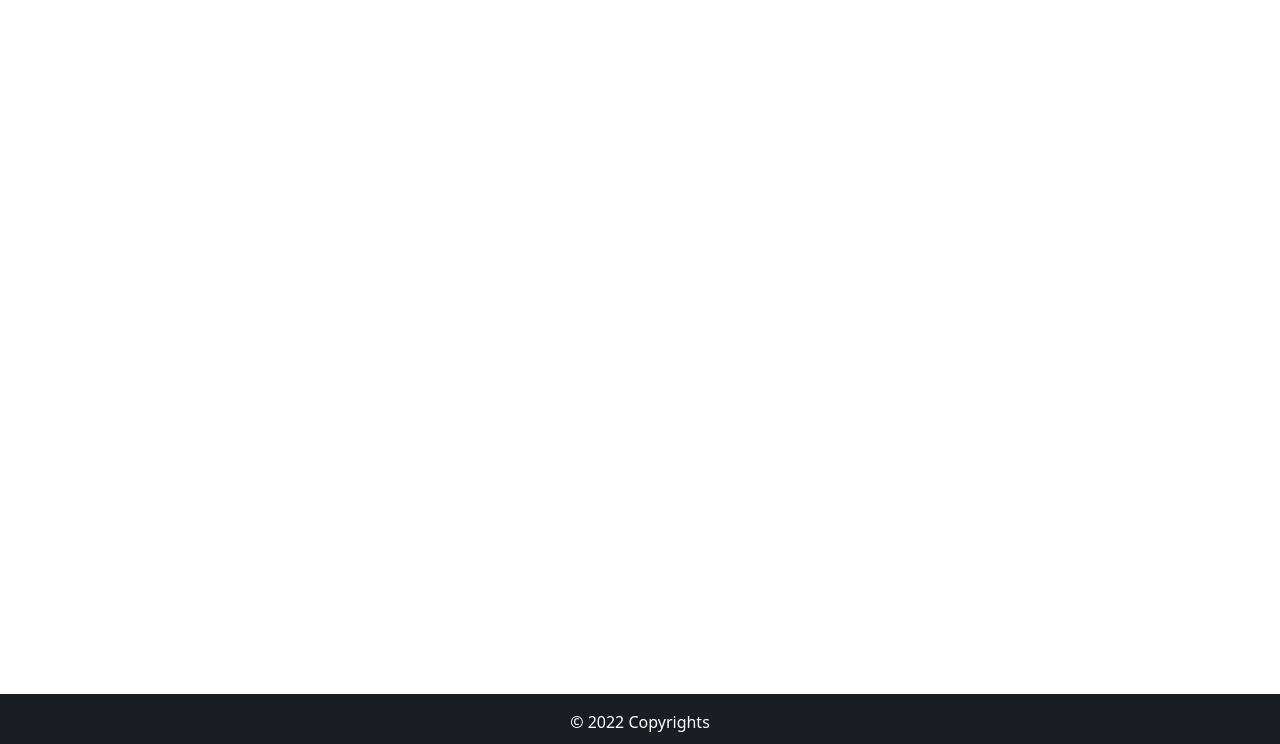
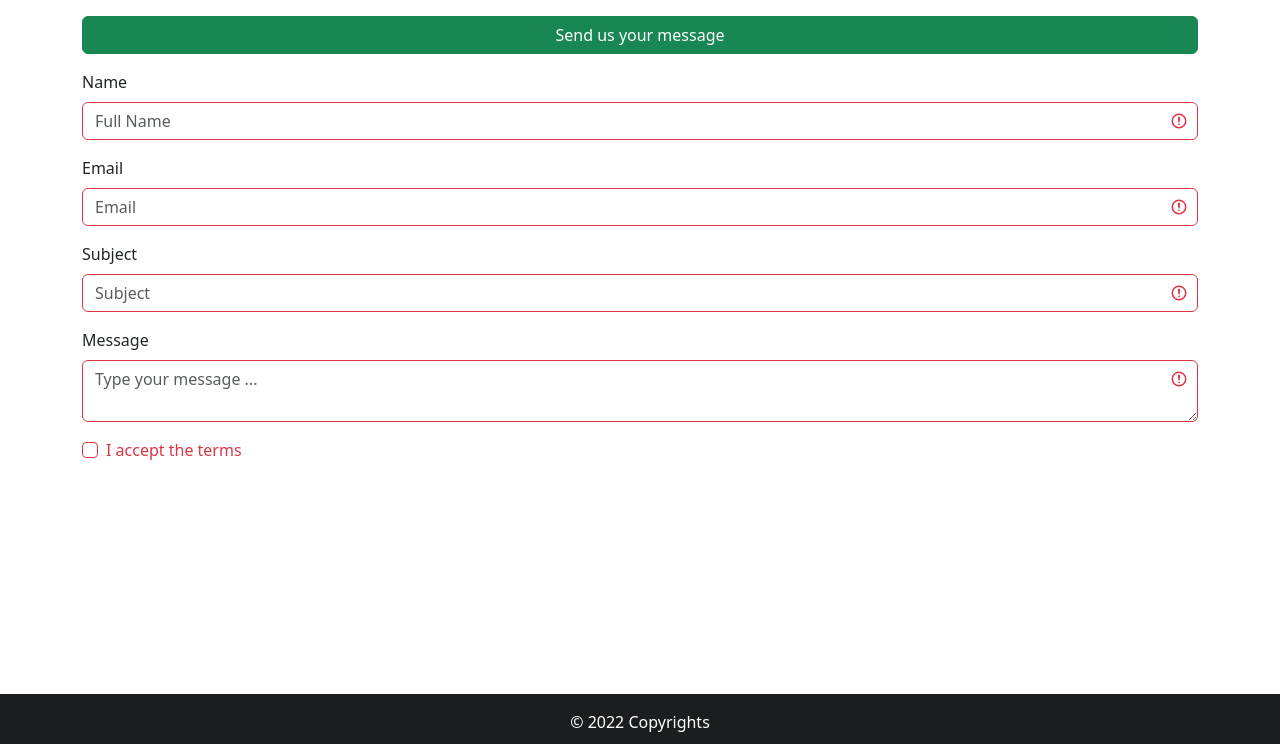
Before and after one commit to YasineNifa/terms, a Django app: page / in a window 1280 px wide. Shown: the part 56-800 px from the top of the page. Run offline with Django 3.2, Linux system fonts and the light colour scheme; some libraries are stand-ins or nearby versions.

Commit message:
Add form check button
Signed-off-by: YasineNifa <yasine.nifa@gmail.com>

```diff
--- a/App/templates/home.html
+++ b/App/templates/home.html
@@ -23,6 +23,38 @@
                 </a>
             </nav>
         </header>
+        <div class="container">
+            <a class="btn btn-success mt-3" style="cursor: pointer; width: 100%;" >Send us your message</a>
+            <form class="was-validated" method="POST">
+                {% csrf_token %}
+                <div class="mb-3 mt-3">
+                    <label class="form-label">Name</label>
+                    <input class="form-control" name="name" type="text" placeholder="Full Name" required>
+                </div>
+
+                <div class="mb-3 mt-3">
+                    <label class="form-label">Email</label>
+                    <input class="form-control" name="email" type="email" placeholder="Email" required>
+                </div>
+
+                <div class="mb-3 mt-3">
+                    <label class="form-label">Subject</label>
+                    <input class="form-control" name="subject" type="text" placeholder="Subject" required>
+                </div>
+
+                <div class="mb-3">
+                    <label class="form-label">Message</label>
+                    <textarea class="form-control is-valid" name="subject" type="text" placeholder="Type your message ..." required></textarea>
+                </div>
+
+                <div class="form-check">
+                    <input class="form-check-input" value="True" name="terms" type="checkbox" required>
+                    <label class="form-check-label">I accept the terms</label>
+                </div>
+
+            </form>
+
+        </div>
     </div>
     <footer class="bg-dark text-center text-lg-start" id="footer" style="color: #fff">
         <div class="text-center p-3" style="background-color: rgba(0,0,0,0.2);">
```
